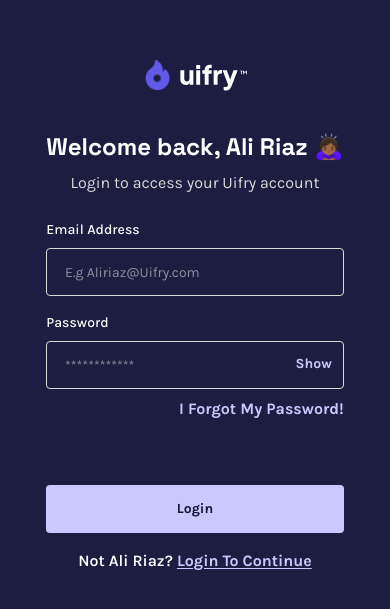
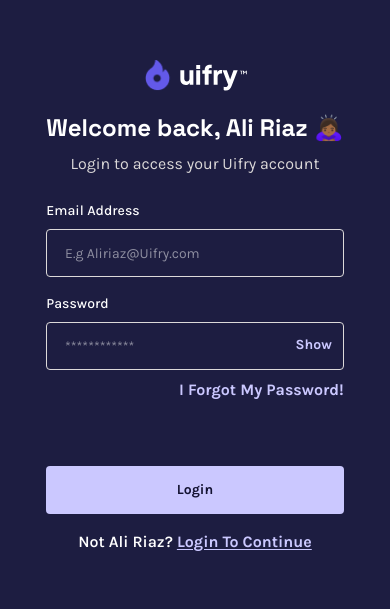
Before and after one commit to Joe-Praise/myaza-frontend-test-joe-praise, a Next.js app: page /sign-in in a window 390 px wide. Shown: the part 115-724 px from the top of the page. Built offline with nearby package versions, Linux system fonts and the light colour scheme.

Commit message:
fix: adjust padding for logo component on mobile and remove commented-out console log in middleware

```diff
--- a/components/shared/logo.tsx
+++ b/components/shared/logo.tsx
@@ -18,7 +18,7 @@
   const { children } = props;
 
   return (
-    <div className='flex items-center justify-center gap-[5.91px] px-3 py-[19px]'>
+    <div className='flex items-center justify-center gap-[5.91px] px-3 md:py-[19px]'>
       {isMobile ? (
         <Link
           href='/dashboard'
--- a/middleware.ts
+++ b/middleware.ts
@@ -2,8 +2,6 @@
 
 export function middleware(req: NextRequest) {
   const email = req.cookies.get('email')?.value;
-
-  // console.log('Email Cookie:', req.cookies.get('email')?.value);
 
   // If the email cookie is missing, we redirect to /sign-in
   if (!email) {
```
